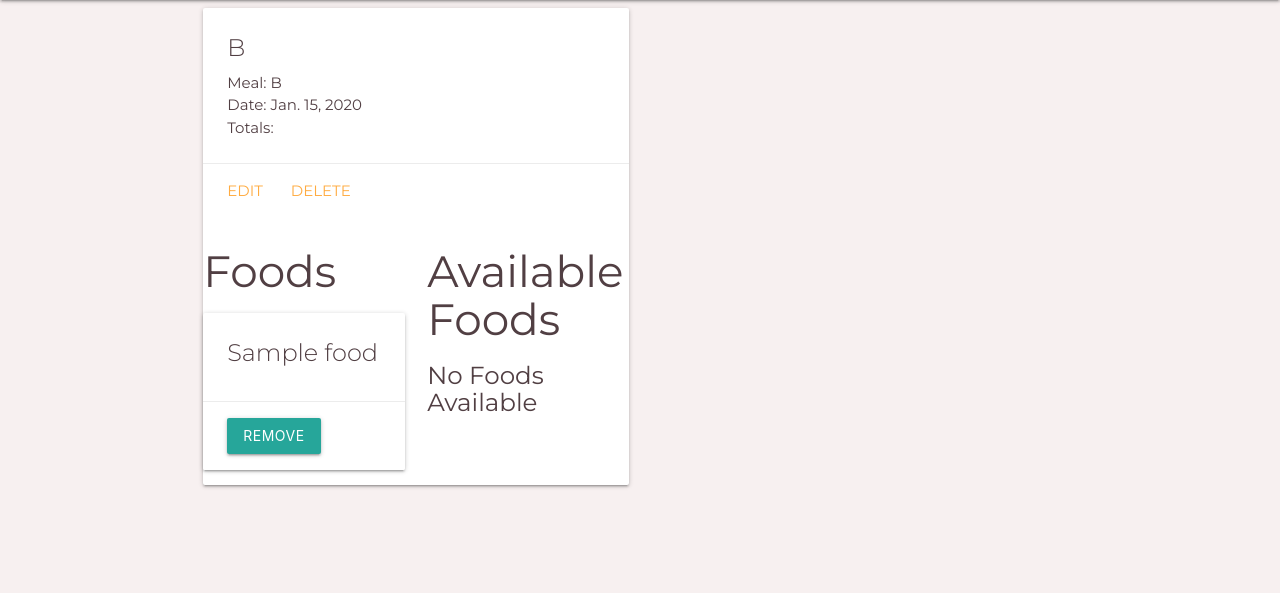
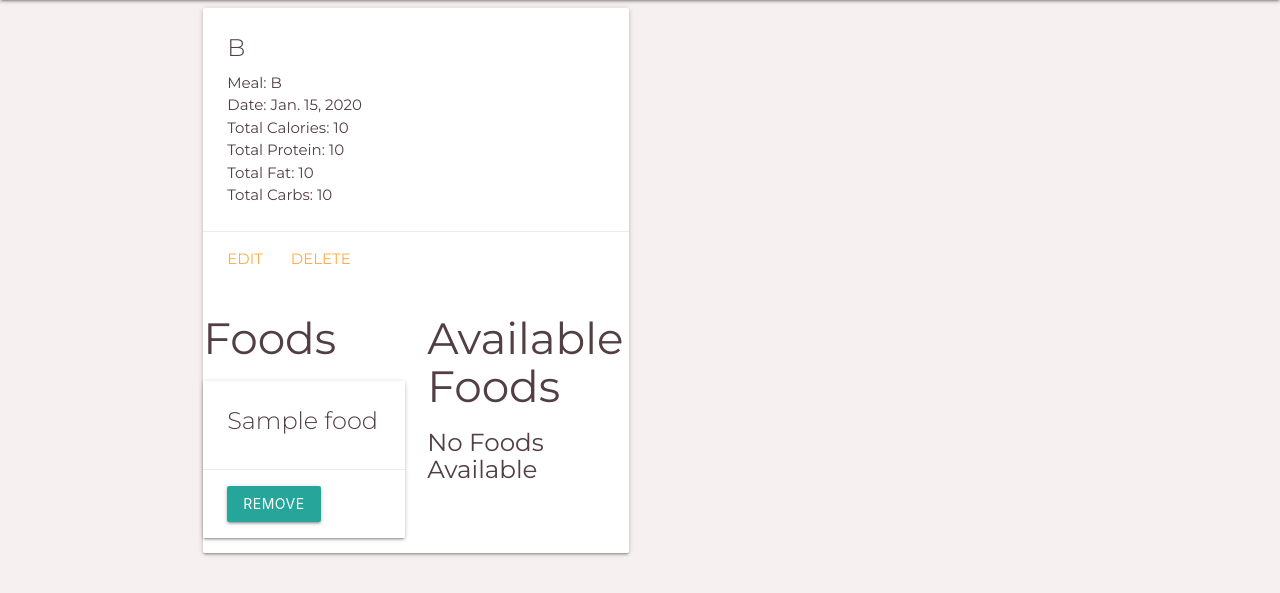
Before and after one commit to ruirosiki/onederland, a Django app: page /meals/1/ in a window 1280 px wide. Shown: the part 64-657 px from the top of the page. Run offline with Django 4.2, Linux system fonts and the light colour scheme; a user stored in the database is signed in; tables that the repository leaves empty hold one stand-in row (values such as "Sample post").

Commit message:
total detail page

```diff
--- a/main_app/templates/meals/detail.html
+++ b/main_app/templates/meals/detail.html
@@ -8,7 +8,10 @@
                 <span class="card-title">{{ meal.meal_type }}</span>
                 <p>Meal: {{ meal.meal_type }}</p>
                 <p>Date: {{ meal.date }}</p>
-                <p>Totals: </p>
+                <p>Total Calories: {{total_calories}}</p>
+                <p>Total Protein: {{total_protein}}</p>
+                <p>Total Fat: {{total_fat}}</p>
+                <p>Total Carbs: {{total_carbs}} </p>
             </div>
             <div class="card-action">
                 <a href="{% url 'meals_update' meal.id %}">Edit</a>
```
